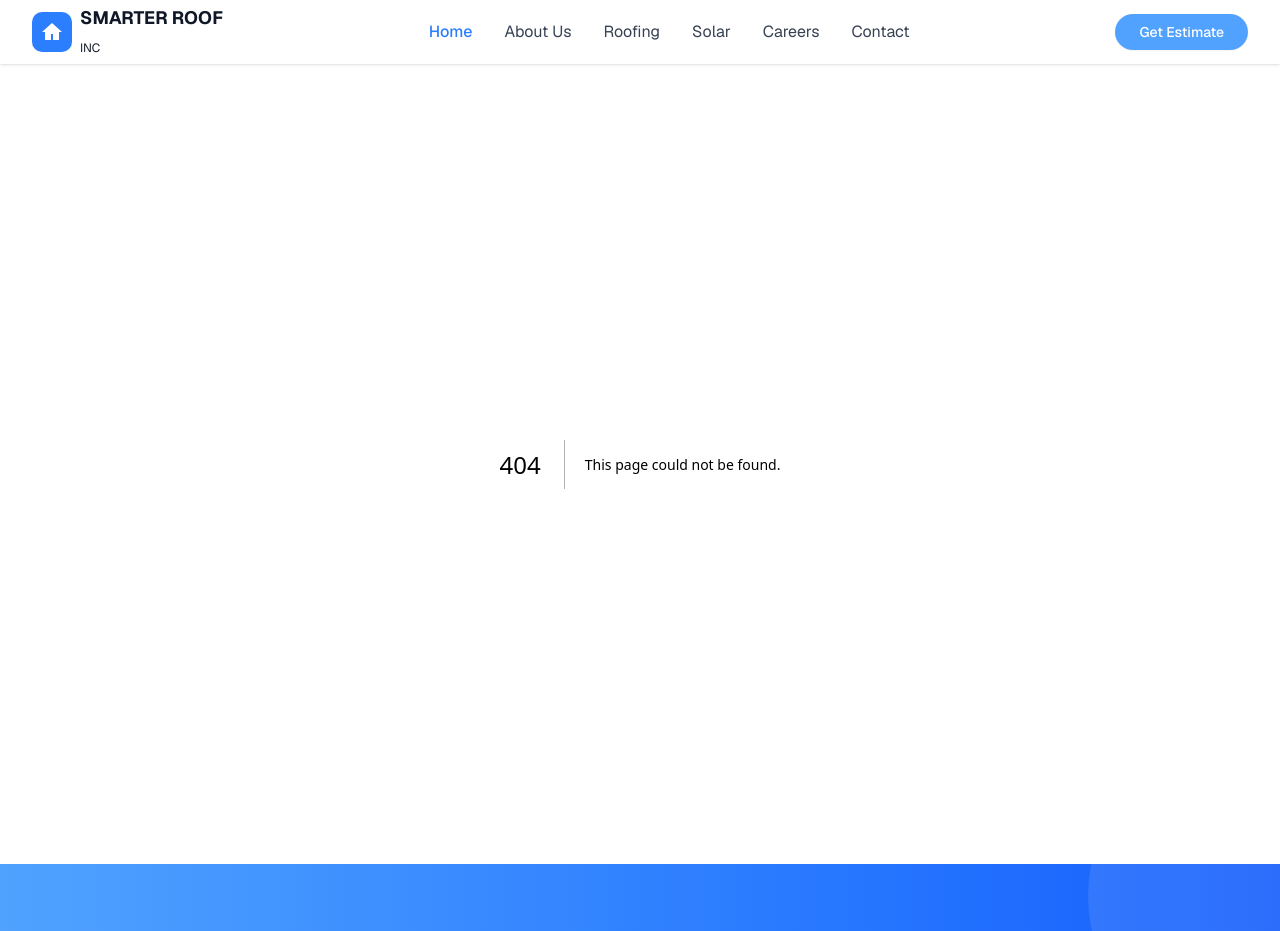
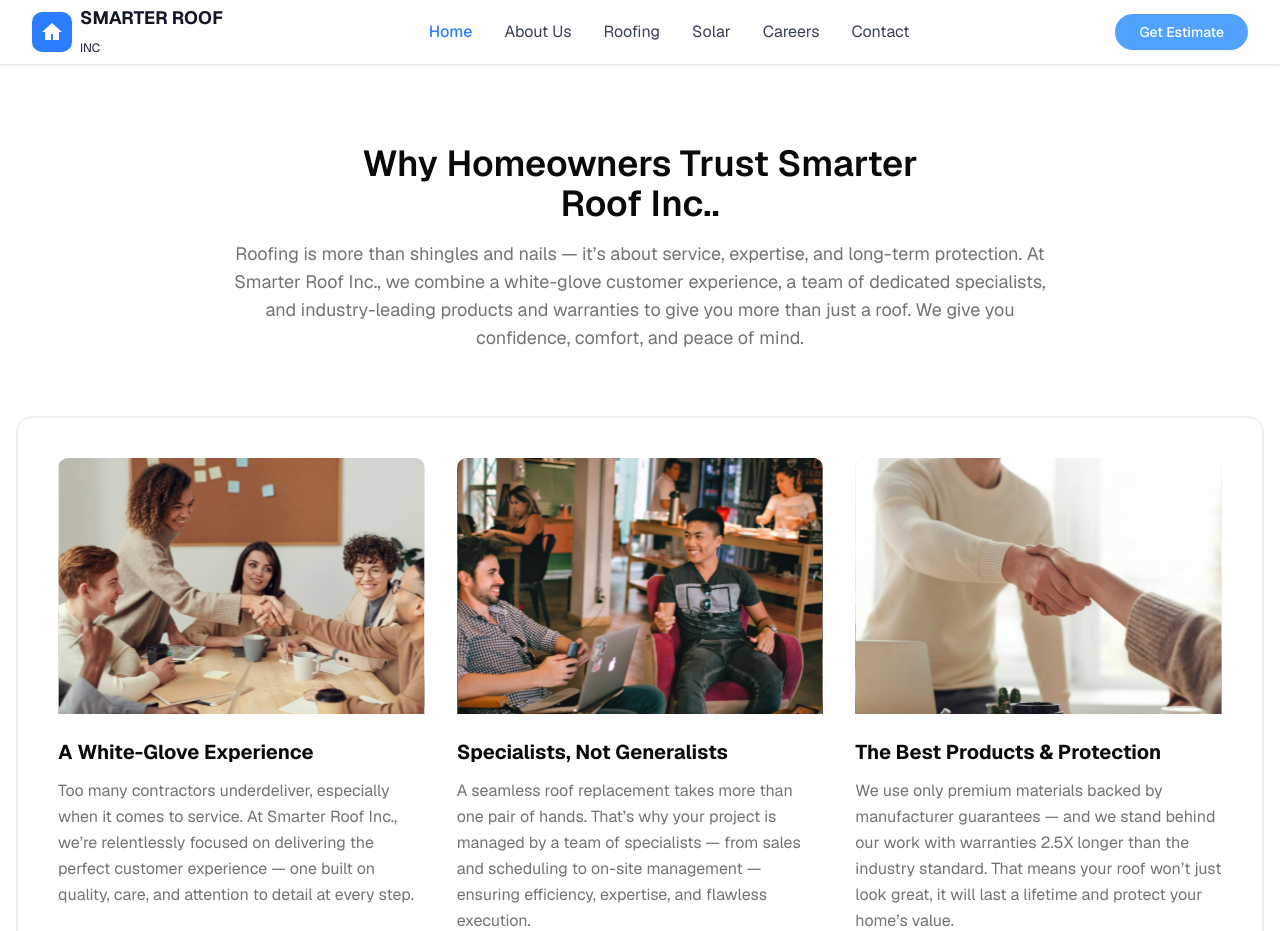
Before and after one commit to Sharjeel-22/roofing-services, a Next.js app: page /roofing in a window 1280 px wide. Before the commit this address had no page. Shown: the top 931 px of the page. Built offline with nearby package versions, Linux system fonts and the light colour scheme.

Commit message:
roofing-cards-reusable

```diff
--- /dev/null
+++ b/app/roofing/page.tsx
@@ -0,0 +1,9 @@
+import Roofing from '@/components/Roofing'
+
+const page = () => {
+  return (
+    <Roofing />
+  )
+}
+
+export default page
--- a/components/Careers/components/careers-features.tsx
+++ /dev/null
@@ -1,44 +0,0 @@
-import { FeatureCard } from "./feature-card"
-
-export function CareersFeatures() {
-  const features = [
-    {
-      title: "Be Motivated to Work",
-      description:
-        "Step into a dynamic environment where your potential has no limits. At Smarter Roof Inc., every day is an opportunity to grow, thrive, and be inspired.",
-      image: "/be-motivated.svg",
-    },
-    {
-      title: "Be Financially Free",
-      description:
-        "Turn effort into abundance. We provide clear paths for financial growth, rewarding your dedication with real, lasting success.",
-      image: "/be-financially-free.svg",
-    },
-    {
-      title: "Redefine What's Possible",
-      description:
-        "Unlock new opportunities and shape a future you never thought possible. With Smarter Roof Inc., you have the tools to expand your success and achieve more.",
-      image: "/redefine-whats-possible.svg",
-    },
-  ]
-
-  return (
-    <section className="py-20 px-4">
-      <div className="max-w-7xl mx-auto">
-        <div className="text-center mb-16">
-          <h2 className="text-3xl md:text-4xl font-bold text-foreground mb-4">Grow With Smarter Roof Inc.</h2>
-          <p className="text-lg text-muted-foreground max-w-[52rem] mx-auto">
-            At Smarter Roof Inc., we're more than a workplace — we're a launchpad for growth. From professional
-            development to financial freedom, we empower our team to thrive and redefine what's possible.
-          </p>
-        </div>
-
-        <div className="grid md:grid-cols-3 gap-8 rounded-2xl p-10 border-2 border-[#EFF0F6]">
-          {features.map((feature, index) => (
-            <FeatureCard key={index} {...feature} />
-          ))}
-        </div>
-      </div>
-    </section>
-  )
-}
--- /dev/null
+++ b/components/Careers/constants/index.ts
@@ -0,0 +1,26 @@
+import { Feature } from "@/types/Types"
+
+export const careersHeading = "Grow With Smarter Roof Inc."
+export const careersParagraph =
+  "At Smarter Roof Inc., we're more than a workplace — we're a launchpad for growth. From professional development to financial freedom, we empower our team to thrive and redefine what's possible."
+
+export const features: Feature[] = [
+    {
+      title: "Be Motivated to Work",
+      description:
+        "Step into a dynamic environment where your potential has no limits. At Smarter Roof Inc., every day is an opportunity to grow, thrive, and be inspired.",
+      image: "/be-motivated.svg",
+    },
+    {
+      title: "Be Financially Free",
+      description:
+        "Turn effort into abundance. We provide clear paths for financial growth, rewarding your dedication with real, lasting success.",
+      image: "/be-financially-free.svg",
+    },
+    {
+      title: "Redefine What's Possible",
+      description:
+        "Unlock new opportunities and shape a future you never thought possible. With Smarter Roof Inc., you have the tools to expand your success and achieve more.",
+      image: "/redefine-whats-possible.svg",
+    },
+  ]
--- a/components/Careers/index.tsx
+++ b/components/Careers/index.tsx
@@ -1,15 +1,18 @@
 import { CareersHero } from "./components/careers-hero"
-import { CareersFeatures } from "./components/careers-features"
+import { Features } from "../features"
 import { CareersStory } from "./components/careers-story"
 import { CareersProcess } from "./components/careers-process"
 import { CareersForm } from "./components/careers-form"
-
+import { careersHeading, careersParagraph, features } from "./constants"
 export default function Careers() {
   return (
-
     <main>
       <CareersHero />
-        <CareersFeatures />
+      <Features
+        features={features}
+        heading={careersHeading}
+        paragraph={careersParagraph}
+      />
       <CareersStory />
       <CareersProcess />
       <CareersForm />
--- /dev/null
+++ b/components/Roofing/constants/index.ts
@@ -0,0 +1,26 @@
+import { Feature } from "@/types/Types"
+
+export const roofingHeading = "Why Homeowners Trust Smarter Roof Inc.."
+export const roofingParagraph =
+  "Roofing is more than shingles and nails — it’s about service, expertise, and long-term protection. At Smarter Roof Inc., we combine a white-glove customer experience, a team of dedicated specialists, and industry-leading products and warranties to give you more than just a roof. We give you confidence, comfort, and peace of mind."
+
+export const features: Feature[] = [
+    {
+      title: "A White-Glove Experience",
+      description:
+        "Too many contractors underdeliver, especially when it comes to service. At Smarter Roof Inc., we’re relentlessly focused on delivering the perfect customer experience — one built on quality, care, and attention to detail at every step.",
+      image: "/be-motivated.svg",
+    },
+    {
+      title: "Specialists, Not Generalists",
+      description:
+        "A seamless roof replacement takes more than one pair of hands. That’s why your project is managed by a team of specialists — from sales and scheduling to on-site management — ensuring efficiency, expertise, and flawless execution.",
+      image: "/be-financially-free.svg",
+    },
+    {
+      title: "The Best Products & Protection",
+      description:
+        "We use only premium materials backed by manufacturer guarantees — and we stand behind our work with warranties 2.5X longer than the industry standard. That means your roof won’t just look great, it will last a lifetime and protect your home’s value.",
+      image: "/redefine-whats-possible.svg",
+    },
+  ]
--- /dev/null
+++ b/components/Roofing/index.tsx
@@ -0,0 +1,15 @@
+import { Features } from "../features";
+import { features, roofingHeading, roofingParagraph } from "./constants";
+
+export default function Careers() {
+  return (
+    <main>
+      <Features
+        features={features}
+        heading={roofingHeading}
+        paragraph={roofingParagraph}
+      />
+
+    </main>
+  )
+}
--- /dev/null
+++ b/components/features.tsx
@@ -0,0 +1,30 @@
+
+import { Feature } from "@/types/Types"
+import { FeatureCard } from "./feature-card"
+
+export function Features(props: {
+  features: Feature[]
+  heading: string
+  paragraph: string
+}) {
+  const { features, heading, paragraph } = props
+
+  return (
+    <section className="py-20 px-4">
+      <div className="max-w-7xl mx-auto">
+        <div className="text-center mb-16">
+          <h2 className="text-3xl md:text-4xl font-semibold text-foreground mb-4 max-w-xl justify-self-center">{heading}</h2>
+          <p className="text-lg text-muted-foreground max-w-[52rem] mx-auto">
+            {paragraph}
+          </p>
+        </div>
+
+        <div className="grid md:grid-cols-3 gap-8 rounded-2xl p-10 border-2 border-[#EFF0F6]">
+          {features.map((feature, index) => (
+            <FeatureCard key={index} {...feature} />
+          ))}
+        </div>
+      </div>
+    </section>
+  )
+}
--- /dev/null
+++ b/types/Types.ts
@@ -0,0 +1,6 @@
+
+export interface Feature {
+  title: string
+  description: string
+  image: string
+}
```
Also changed, not shown: components/feature-card.tsx (renamed from components/Careers/components/feature-card.tsx). Lines whose indentation alone changed are shown as unchanged.
